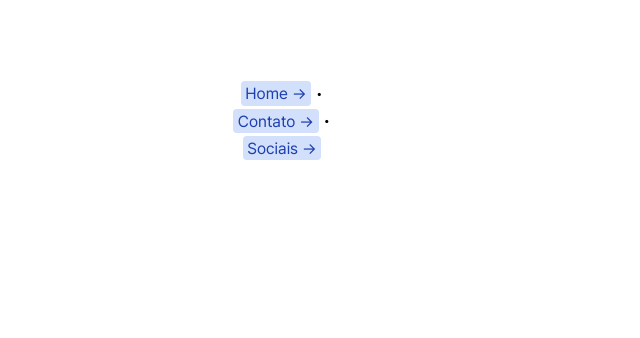
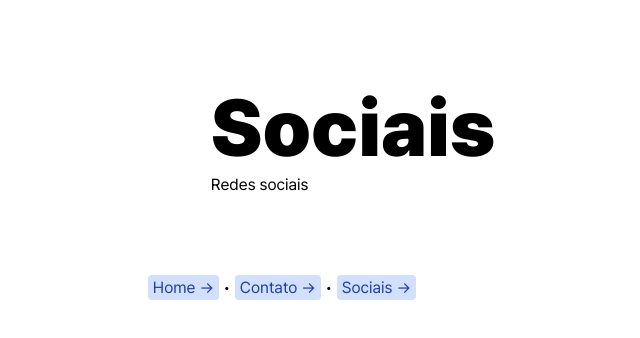
Before and after one commit to castelanlan/site, a React (Create React App) app: page /sociais in a window 1280 px wide. Shown: the top 338 px of the page, without its empty margins (358-998 px from the left). Built offline with nearby package versions, Linux system fonts and the light colour scheme.

Commit message:
pg contato, sociais

```diff
--- a/src/App.js
+++ b/src/App.js
@@ -2,7 +2,10 @@ import Header from './components/Header';
 import Content from './components/Content';
 import Footer from './components/Footer';
 import Cards from './components/Cards';
+import Contato from './components/Contato';
+import Sociais from './components/Sociais';
 import Blog from './components/blog/Blog';
+
 import { Route, Routes } from 'react-router-dom';
 import './App.css';
 
@@ -23,6 +26,8 @@ function Main() {
         <Route path="/" element={<Hero />} exact />
         <Route path="/card" element={<Hero />} exact />
         <Route path="/blog" element={<Blog />} exact />
+        <Route path="/contato" element={<Contato />} exact />
+        <Route path="/Sociais" element={<Sociais />} exact />
       </Routes>
       <Footer />
     </main>
--- /dev/null
+++ b/src/components/Contato.js
@@ -0,0 +1,18 @@
+import React from "react";
+import Header from './Header';
+
+import './contato.css'
+
+function Contato() {
+  return (
+    <div className="contato">
+      <Header title="Contato">
+        <div>
+            <p>Entre em contato diretamente preenchendo este formulário!</p>
+        </div>
+      </Header>
+    </div>
+  );
+}
+
+export default Contato
--- a/src/components/Footer.js
+++ b/src/components/Footer.js
@@ -5,7 +5,7 @@ import './footer.css'
 function Footer() {
   return (
     <div className="footer">
-      <p><a href="/" class="link">Home →</a> • <a href="/contato" class="link">Contato →</a> • <a href="/sociais" class="link">Sociais →</a></p>
+      <span><a href="/" class="link">Home →</a> • <a href="/contato" class="link">Contato →</a> • <a href="/sociais" class="link">Sociais →</a></span>
     </div>
   );
 }
--- /dev/null
+++ b/src/components/Sociais.js
@@ -0,0 +1,18 @@
+import React from "react";
+import Header from './Header';
+
+import './sociais.css'
+
+function Sociais() {
+  return (
+    <div className="sociais">
+      <Header title="Sociais">
+        <div>
+            <p>Redes sociais</p>
+        </div>
+      </Header>
+    </div>
+  );
+}
+
+export default Sociais
--- a/src/components/footer.css
+++ b/src/components/footer.css
@@ -1,7 +1,12 @@
 .footer {
+  display: flex;
   text-align: center;
-  align-self: flex-end;
+  justify-content: center;
   margin-top: 5em;
   padding-bottom: 5em;
   color: var(--color-text);
 }
+
+.footer span {
+  white-space: nowrap;
+}
```
Also changed, not shown: src/components/contato.css (added), src/components/sociais.css (added).
